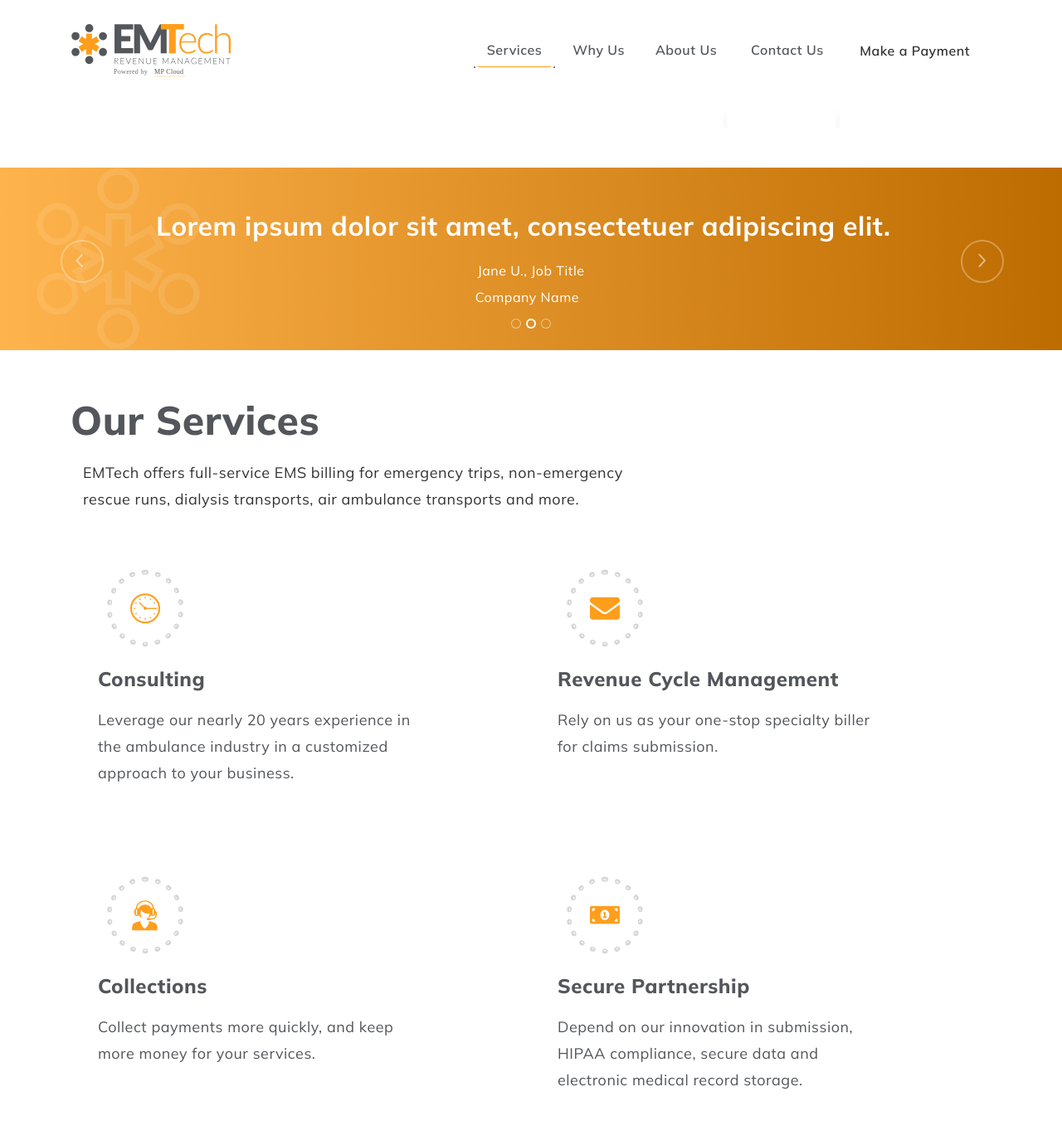
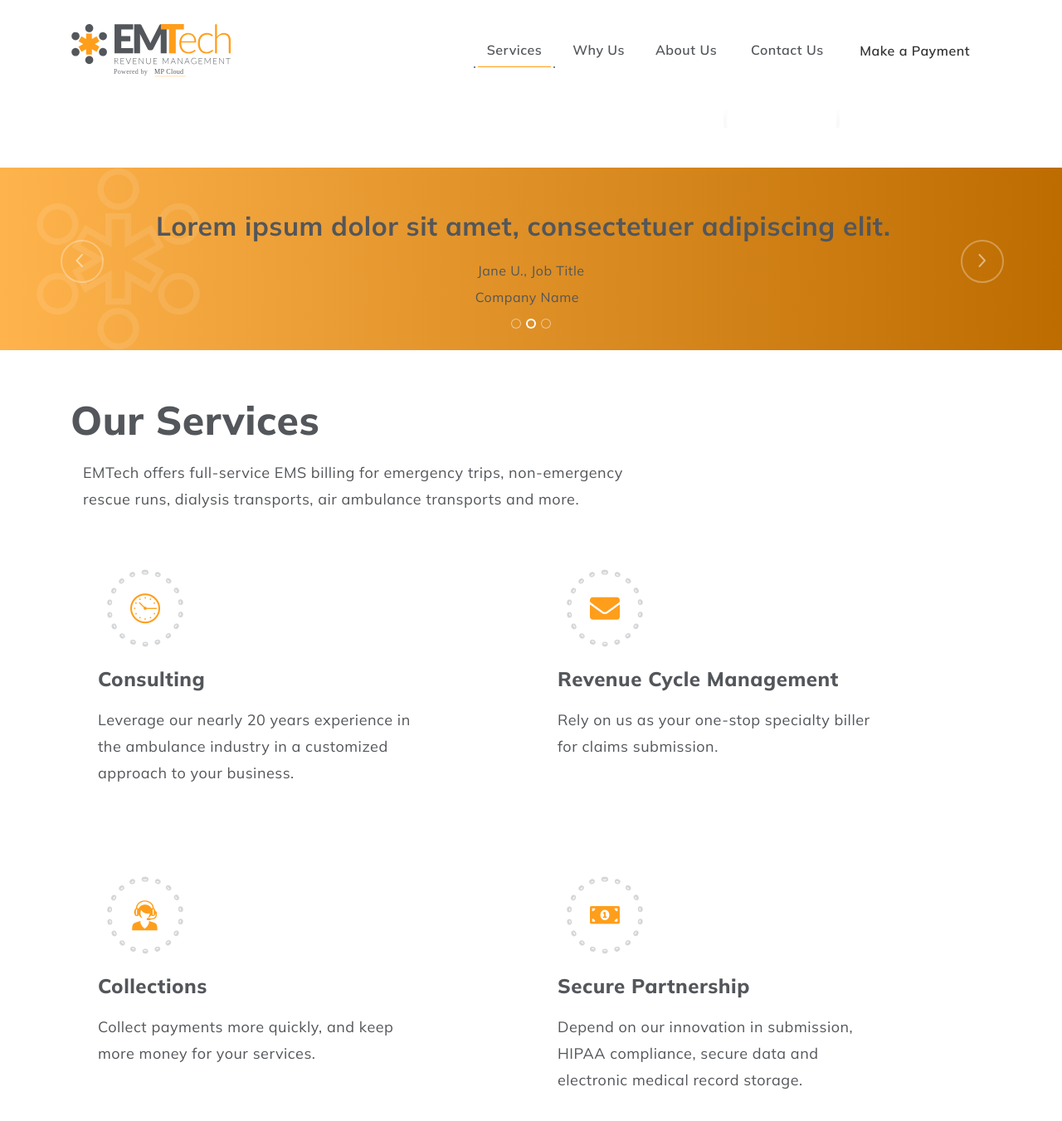
Before and after one commit to ninelabs/mpcloud-design-system, a Jekyll site: the page built from demo/emt/services.html, in a window 1280 px wide and 1400 px high, scrolled down 526 px. Shown: the top 1351 px of the window at 83% size. Built offline with Jekyll 4.4.1, drawn with Linux system fonts in a browser that asks for light colours; nearby versions of some CDN libraries; some web fonts are replaced; grey boxes are pictures that could not be loaded.

Commit message:
base typography color

```diff
--- a/_sass/_typography.scss
+++ b/_sass/_typography.scss
@@ -101,6 +101,10 @@
     }
   }
 
+  blockquote, ul, ol, p {
+    color: $mp-blue;
+  }
+
   aside {
     ul {
       @extend .m-0;
@@ -147,6 +151,10 @@
         text-decoration: underline !important;
       }
     }
+  }
+
+  blockquote, ul, ol, p {
+    color: $emt-gray;
   }
 
   aside {
```
